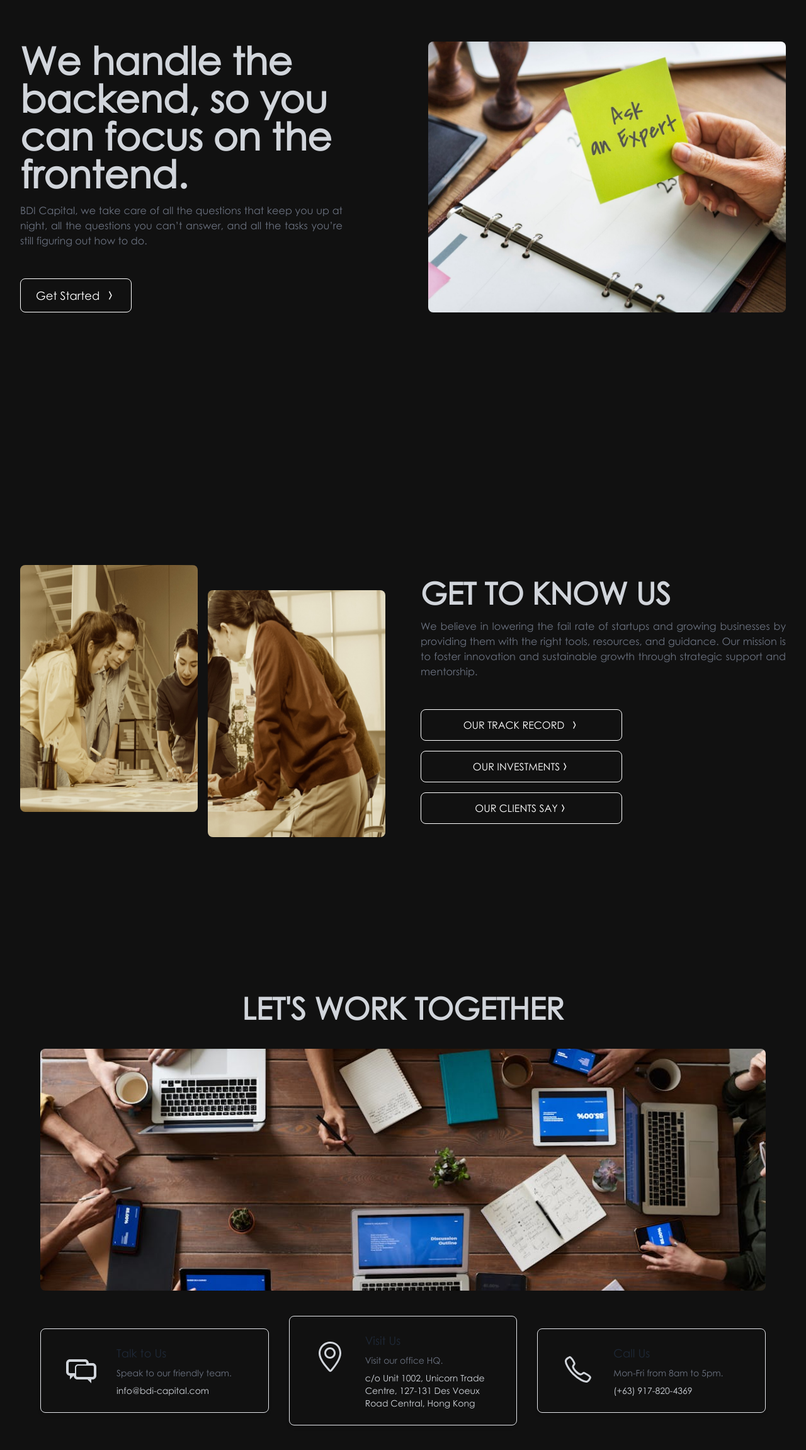
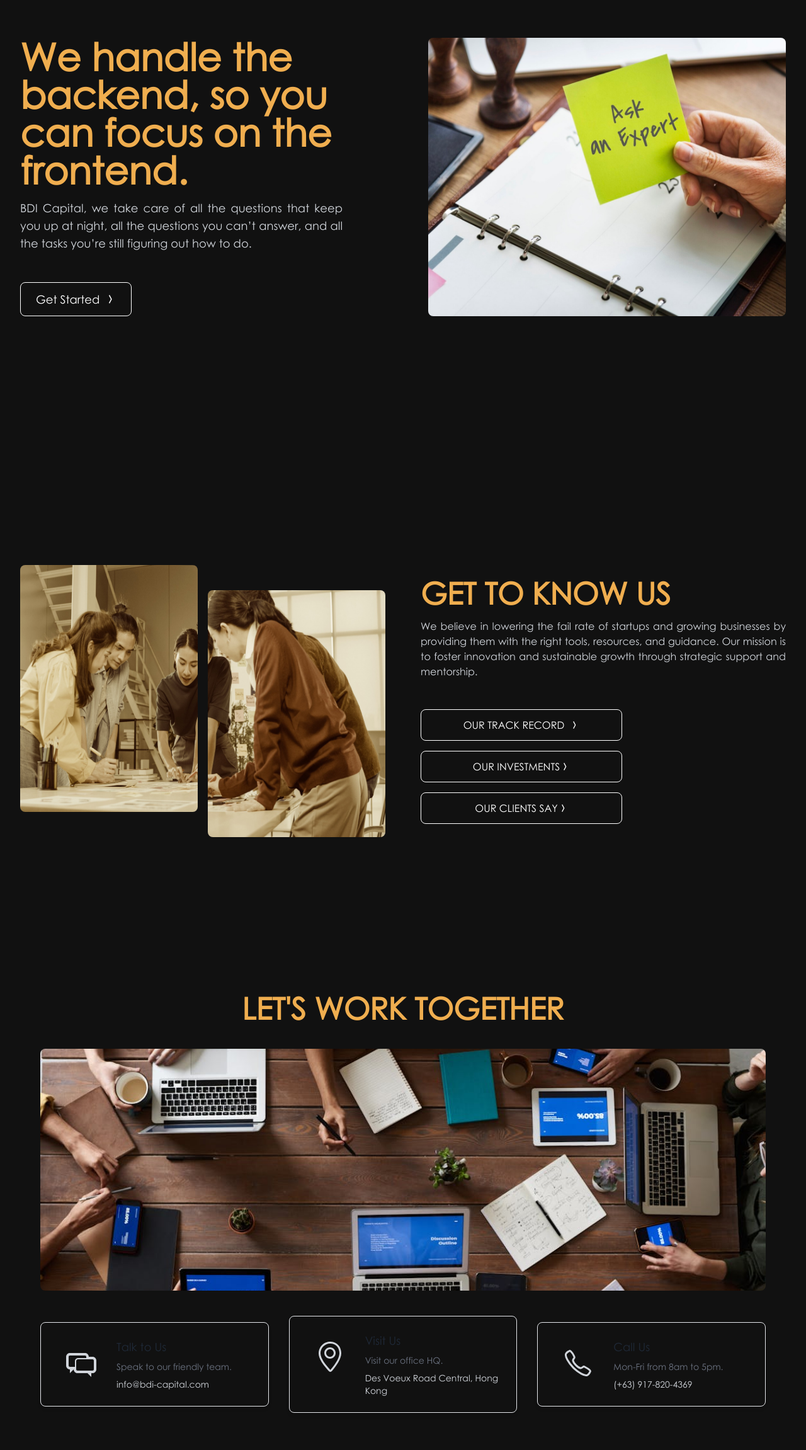
Before and after one commit to DevJaysz/BDI-Capital-Devst, a React (Vite) app: page / in a window 1280 px wide. Shown: the part 1128-3430 px from the top of the page at 63% size. Built offline with nearby package versions, Linux system fonts and the light colour scheme.

Commit message:
addedfontcolor

```diff
--- a/src/components/BusinessSheet/BusinessSheet.jsx
+++ b/src/components/BusinessSheet/BusinessSheet.jsx
@@ -8,10 +8,10 @@ function BusinessSheet() {
         <div className="grid items-center gap-8 sm:gap-20  lg:grid-cols-2">
           {/* Hero Content */}
           <div>
-            <h1 className="pb-4 text-2xl md:text-5xl lg:text-6xl 2xl:text-7xl font-bold  text-gray-300">
+            <h1 className="pb-4 text-2xl md:text-5xl lg:text-6xl 2xl:text-7xl font-bold  text-[#F0AE4F]">
               We handle the backend, so you can focus on the frontend.
             </h1>
-            <p className="pb-6 max-w-lg text-sm md:text-base font-light text-gray-500 sm:text-xl md:pb-10 lg:pb-12 text-justify">
+            <p className="pb-6 max-w-lg text-sm md:text-lg font-light text-gray-300 sm:text-xl md:pb-10 lg:pb-12 text-justify">
               BDI Capital, we take care of all the questions that keep you up at
               night, all the questions you can’t answer, and all the tasks
               you’re still figuring out how to do.
--- a/src/components/Footer/Footer.jsx
+++ b/src/components/Footer/Footer.jsx
@@ -58,7 +58,7 @@ function Footer() {
         <div className="flex items-center justify-center">
           <span className="text-sm text-gray-500 dark:text-gray-400">
             © 2024{" "}
-            <a href="https://flowbite.com/" className="hover:underline">
+            <a href="" className="hover:underline">
               BDI Capital
             </a>
             . All Rights Reserved.
--- a/src/components/LetsWorkTogether/LetsWorkTogether.jsx
+++ b/src/components/LetsWorkTogether/LetsWorkTogether.jsx
@@ -6,7 +6,7 @@ function LetsWorkTogether() {
   return (
     <>
       <div className="text-center">
-        <h1 className="  text-2xl md:text-3xl lg:text-5xl   font-semibold text-gray-300  uppercase">
+        <h1 className="  text-2xl md:text-3xl lg:text-5xl   font-semibold text-[#F0AE4F]  uppercase">
           Let's Work Together
         </h1>
       </div>
@@ -31,8 +31,7 @@ function LetsWorkTogether() {
             icon: <SlLocationPin className="w-12 h-12" />,
             title: "Visit Us",
             description: "Visit our office HQ.",
-            contact:
-              "c/o Unit 1002, Unicorn Trade Centre, 127-131 Des Voeux Road Central, Hong Kong",
+            contact: "Des Voeux Road Central, Hong Kong",
           },
           {
             icon: <IoCallOutline className="w-12 h-12" />,
--- a/src/components/WhoAreWe/WhoAreWe.jsx
+++ b/src/components/WhoAreWe/WhoAreWe.jsx
@@ -20,10 +20,10 @@ function WhoAreWe() {
         </div>
 
         <div className="flex flex-col justify-center font-light sm:text-lg">
-          <h2 className="mb-4 mt-4 md:mt-0 text-2xl md:text-3xl lg:text-5xl  font-bold text-gray-300 uppercase">
+          <h2 className="mb-4 mt-4 md:mt-0 text-2xl md:text-3xl lg:text-5xl  font-bold text-[#F0AE4F]  uppercase">
             Get to Know Us
           </h2>
-          <p className="mb-4 text-sm md:text-base max-w-100 text-gray-500 text-justify ">
+          <p className="mb-4 text-sm md:text-base max-w-100 text-gray-300 text-justify ">
             We believe in lowering the fail rate of startups and growing
             businesses by providing them with the right tools, resources, and
             guidance. Our mission is to foster innovation and sustainable growth
--- a/src/pages/OurJourney.jsx
+++ b/src/pages/OurJourney.jsx
@@ -17,7 +17,7 @@ function OurJourney() {
       <section className=" relative h-auto min-h-screen flex items-center m-8">
         <WhoAreWe />
       </section>
-      <section className="container relative h-auto min-h-screen mx-auto m-8 sm:px-6 lg:px-16 lg:pt-8">
+      <section className=" container  mx-auto h-auto relative min-h-screen  xs:m-8 sm:px-6 lg:px-16 lg:pt-8">
         <LetsWorkTogether />
       </section>
       <section className="min-h-screen flex items-center  justify-center ">
```
